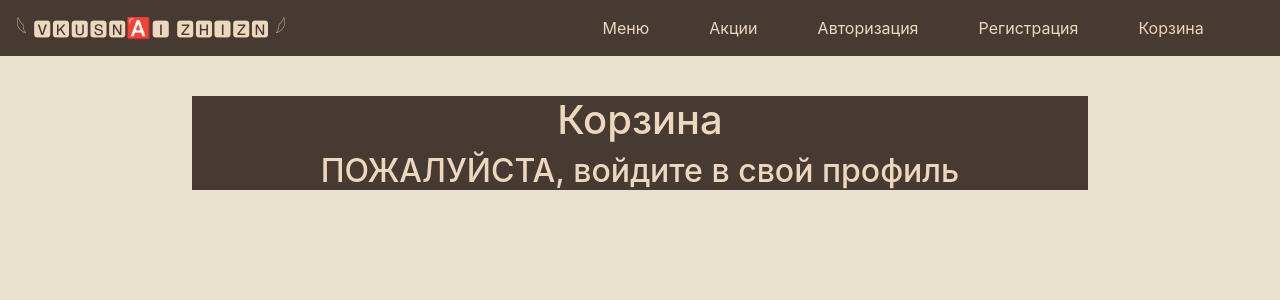
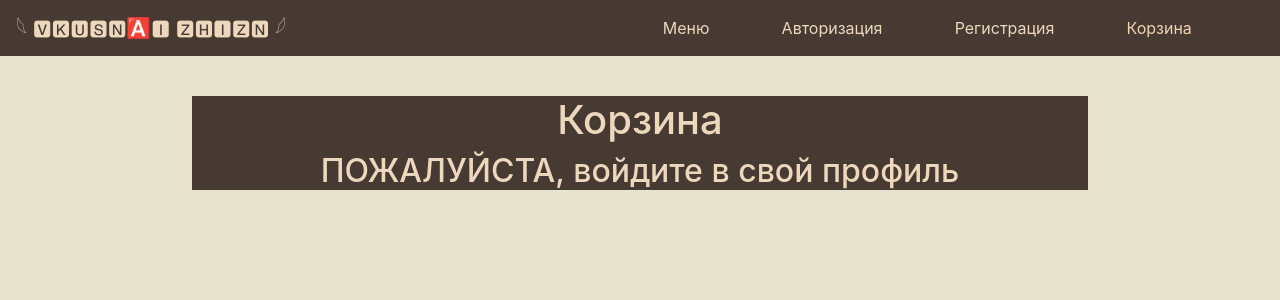
Before and after one commit to SaYxAp/Web, a Flask app: page /cart in a window 1280 px wide. Shown: the top 300 px of the page. Run offline with Flask 3, Linux system fonts and the light colour scheme; some libraries are stand-ins or nearby versions.

Commit message:
Update base.html

```diff
--- a/templates/base.html
+++ b/templates/base.html
@@ -24,7 +24,6 @@
         <a class="navbar-brand" href="http://127.0.0.1:8080/main_page" style = "color: #edd8be">𓆩 🆅🅺🆄🆂🅽🅰🅸 🆉🅷🅸🆉🅽 𓆪</a>
         <a></a><a></a><a></a><a></a>
         <a  href="http://127.0.0.1:8080/menu" style = "color: #edd8be">Меню</a>
-        <a  href="http://127.0.0.1:8080/stock" style = "color: #edd8be">Акции</a>
         {% if ak == 0 %}
             <a  href="http://127.0.0.1:8080/login" style = "color: #edd8be">Авторизация</a>
             <a  href="http://127.0.0.1:8080/register" style = "color: #edd8be">Регистрация</a>
```
